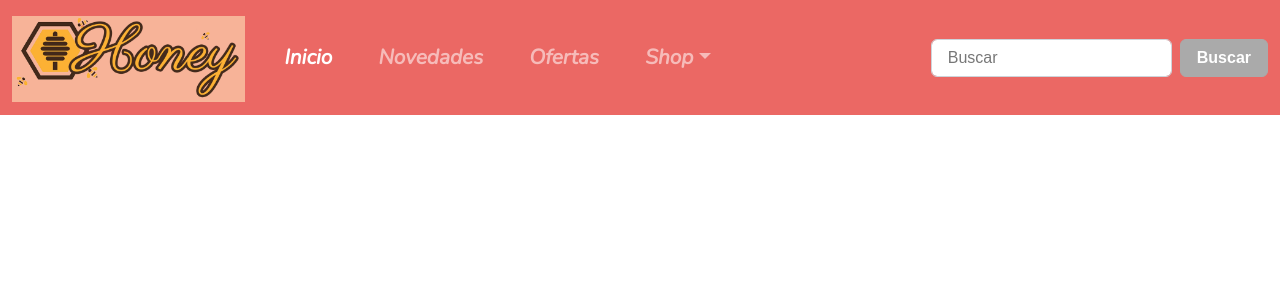
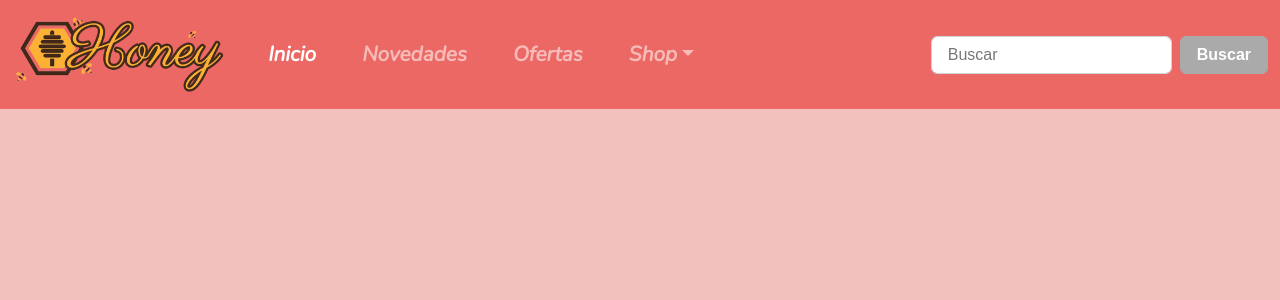
Before and after one commit to SanticreideARG/Honey, a React (Create React App) app: page / in a window 1280 px wide. Shown: the top 300 px of the page. Built offline with nearby package versions, Linux system fonts and the light colour scheme; a web font is replaced by a local one.

Commit message:
entrega1

```diff
--- a/package.json
+++ b/package.json
@@ -3,6 +3,11 @@
   "version": "0.1.0",
   "private": true,
   "dependencies": {
+    "@fortawesome/fontawesome-svg-core": "^6.2.0",
+    "@fortawesome/free-regular-svg-icons": "^6.2.0",
+    "@fortawesome/free-solid-svg-icons": "^6.2.0",
+    "@fortawesome/react-fontawesome": "^0.2.0",
+    "@mui/icons-material": "^5.10.9",
     "@testing-library/jest-dom": "^5.16.5",
     "@testing-library/react": "^13.4.0",
     "@testing-library/user-event": "^13.5.0",
--- a/src/components/App.jsx
+++ b/src/components/App.jsx
@@ -1,10 +1,15 @@
 import "./App.css";
 import Navbar from "./Navbar/Navbar";
+import Home from "./Home/Home";
+
 
 const App = () => {
   return (
-    <Navbar />
+    <>
+     <Navbar/>
+     <Home/>
+    </>
+
   );
-};
-
+}
 export default App;
--- /dev/null
+++ b/src/components/CartWidget/CartWidget.jsx
@@ -0,0 +1,11 @@
+import React from 'react';
+
+
+const CartWidget = () => {
+    return (
+        <>
+        </>
+    );
+};
+
+export default CartWidget;
--- /dev/null
+++ b/src/components/Home/Home.css
@@ -0,0 +1,4 @@
+main{
+    height: 100vh;
+    background-color:#F2C1BD;
+}
--- /dev/null
+++ b/src/components/Home/Home.jsx
@@ -0,0 +1,12 @@
+import React from 'react';
+import './Home.css';
+
+const Home = () => {
+    return (
+        <main>
+
+        </main>
+    );
+}
+
+export default Home;
--- a/src/components/Navbar/Navbar.css
+++ b/src/components/Navbar/Navbar.css
@@ -1,10 +1,8 @@
 @import url('https://fonts.googleapis.com/css2?family=Nunito:ital,wght@1,300&display=swap');
 
-.navbar-dark{
-    background-color: #f7b398;
-}
+
 .navbar-logo{
-    height: 86px;
+    height: 80px;
 }
 
 .nav-item{
@@ -19,3 +17,9 @@
     font-family: 'Nunito', sans-serif;
 
 }
+.user-icon{
+    height: 80px;
+    border-radius: 100%;
+    border: 5px solid #ffc3ac;
+    margin-right: 10px;
+}
--- a/src/components/Navbar/Navbar.jsx
+++ b/src/components/Navbar/Navbar.jsx
@@ -1,5 +1,6 @@
 import './Navbar.css';
-import logo from './img/pink-logo.png';
+import CartWidget from '../CartWidget/CartWidget';
+import logo from './img/transparent-logo.png';
 
 const Navbar = () =>{
     return (
@@ -73,6 +74,7 @@ const Navbar = () =>{
               </li>
             </ul>
             <form className="d-flex">
+              <CartWidget />
               <input
                 className="form-control me-sm-2"
                 type="text"
```
Also changed, not shown: src/components/ItemListContainer/ItemListContainer.jsx (added, +11 -0 lines), 1 other file (tests, documents, lock files or other folders).
